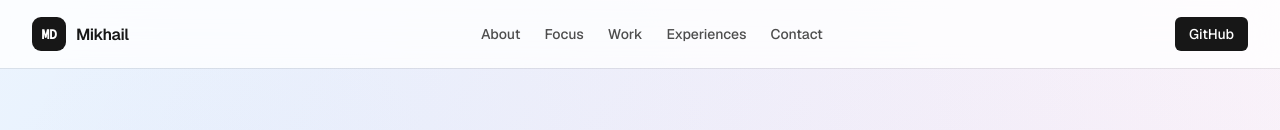
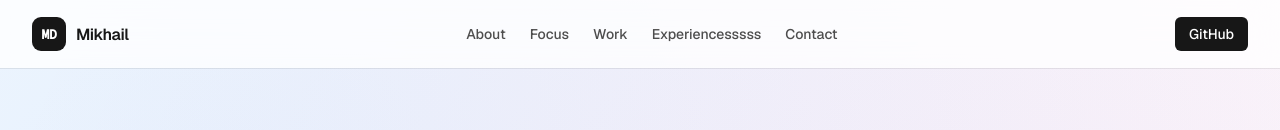
Before and after one commit to mikhaildh20/my-portfolio, a website: page public/index.html in a window 1280 px wide. Shown: the top 130 px of the page. Drawn offline with nearby package versions, Linux system fonts and the light colour scheme; no server answers.

Commit message:
test n8n

```diff
--- a/public/index.html
+++ b/public/index.html
@@ -21,7 +21,7 @@
       <a href="#about">About</a>
       <a href="#focus">Focus</a>
       <a href="#work">Work</a>
-      <a href="#experience">Experiences</a>
+      <a href="#experience">Experiencesssss</a>
       <a href="#contact">Contact</a>
     </nav>
     <a class="header-cta" href="https://github.com/mikhaildh20" target="_blank" rel="noreferrer" data-setting="header_cta_label" data-setting-href="header_cta_url">GitHub</a>
```
